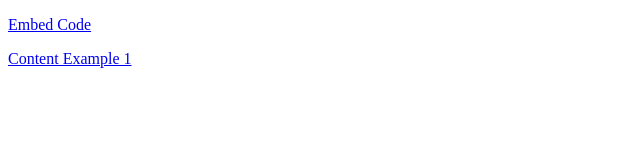
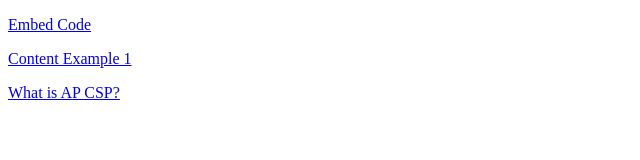
Before and after one commit to vbkiser/h5p_host, a plain HTML site: page index.html in a window 1280 px wide. Shown: the whole page, without its empty margins (0-640 px from the left). Drawn offline with Linux system fonts and the light colour scheme.

Commit message:
Update index.html

```diff
--- a/index.html
+++ b/index.html
@@ -3,6 +3,7 @@
 <body>
 	<p><a href="/h5p_host/embedcode.html">Embed Code</a></p>
 	<p><a href="/h5p_host/h5p-standalone-1.3.x/demo/content-example-1.html">Content Example 1</a></p>
+	<p><a href="/h5p_host/h5p-standalone-1.3.x/demo/What-is-AP-CSP.html">What is AP CSP?</a></p>
 
 
 
```
